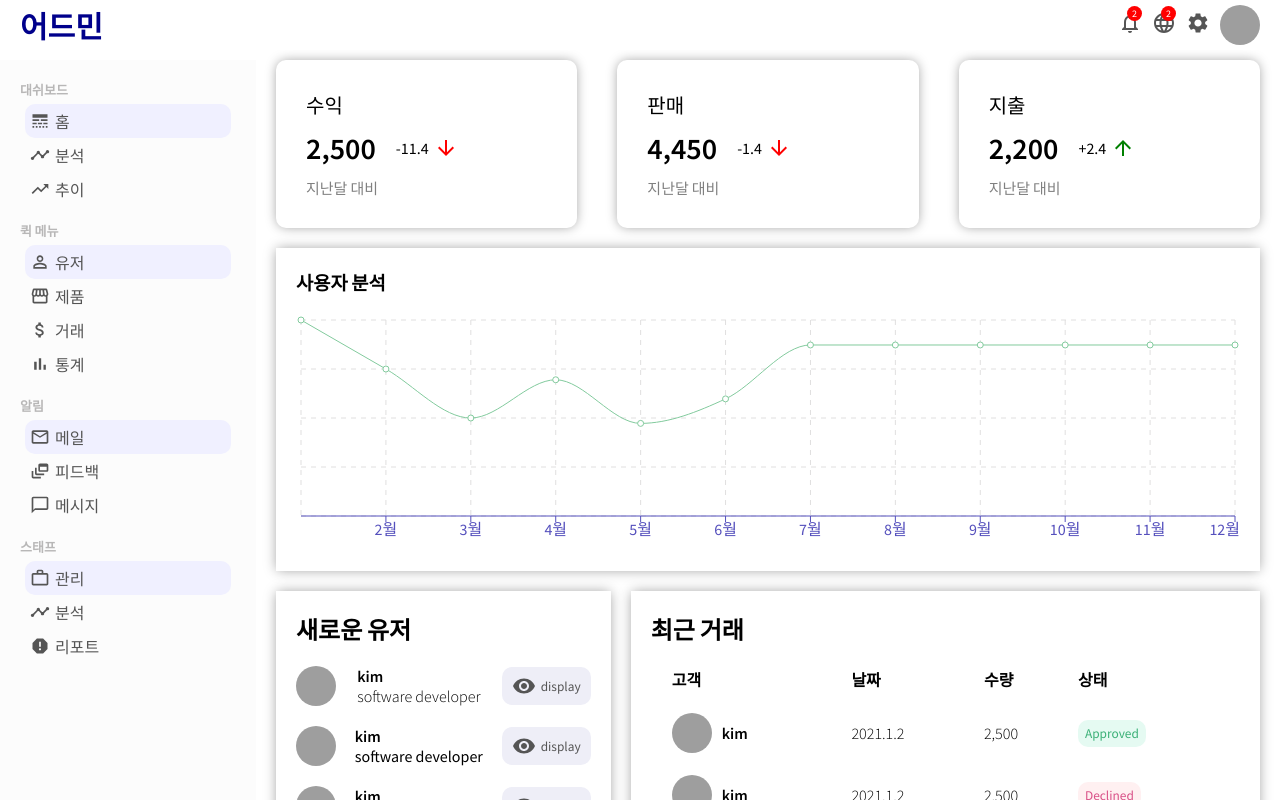
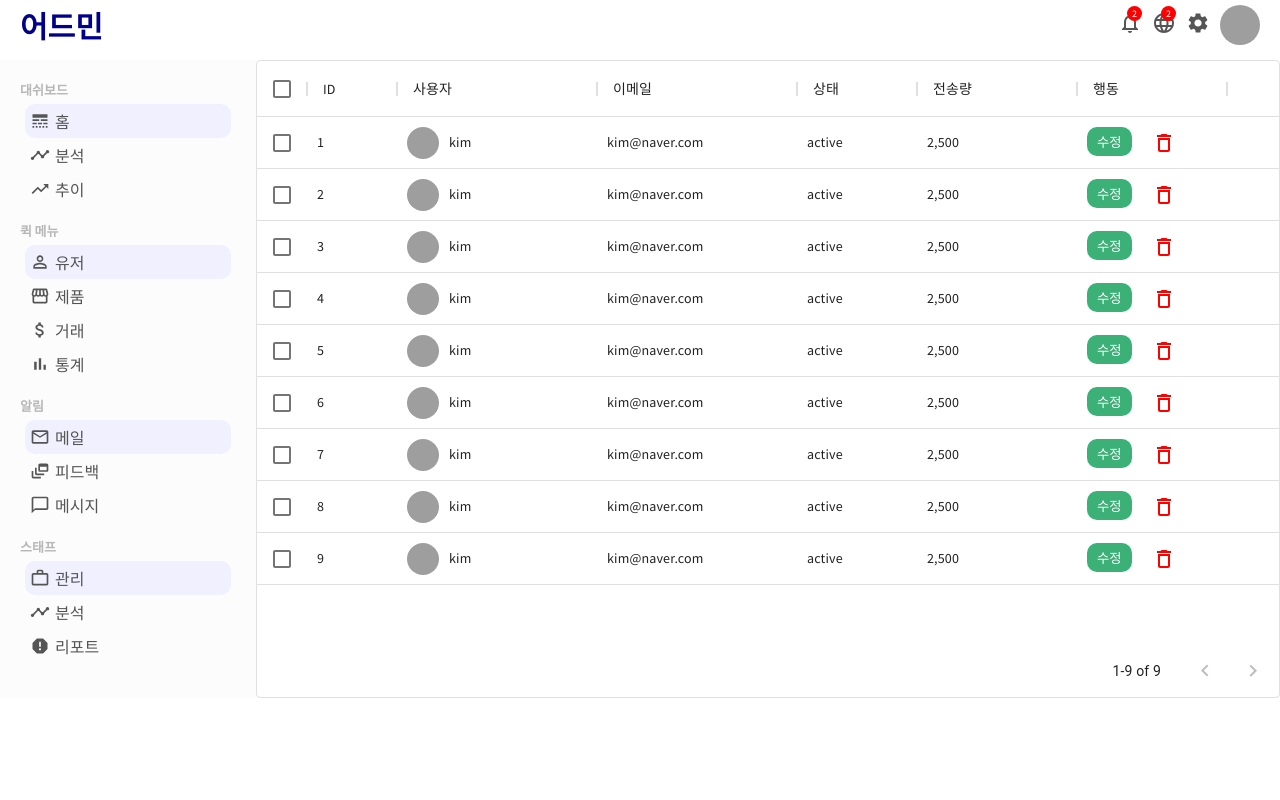
Before and after one commit to overaction/react_admin_dashboard, a React (Create React App) app: page /users in a window 1280 px wide. Shown: the top 800 px of the page. Built offline with nearby package versions, Linux system fonts and the light colour scheme; grey boxes are pictures that could not be loaded; the HTML template or start-up script is replaced by a standard one.

Commit message:
유저 관리 페이지 생성 (+ react-router-dom)

```diff
--- a/package.json
+++ b/package.json
@@ -4,12 +4,14 @@
   "private": true,
   "dependencies": {
     "@material-ui/core": "^4.12.3",
+    "@material-ui/data-grid": "^4.0.0-alpha.37",
     "@material-ui/icons": "^4.11.2",
     "@testing-library/jest-dom": "^5.14.1",
     "@testing-library/react": "^11.2.7",
     "@testing-library/user-event": "^12.8.3",
     "react": "^17.0.2",
     "react-dom": "^17.0.2",
+    "react-router-dom": "^5.3.0",
     "react-scripts": "4.0.3",
     "recharts": "^2.1.2",
     "web-vitals": "^1.1.2"
--- a/src/App.js
+++ b/src/App.js
@@ -2,15 +2,25 @@
 import Topbar from './components/topbar/Topbar';
 import Home from './pages/home/Home'
 import "./app.css"
+import { BrowserRouter as Router, Switch, Route } from 'react-router-dom'
+import UserList from './pages/userList/UserList';
+
 function App() {
   return (
-    <div className="App">
-      <Topbar />
-      <div className="container">
-        <Sidebar />
-        <Home />
-      </div>
-    </div>
+      <Router>
+          <Topbar />
+          <div className="container">
+              <Sidebar />
+              <Switch>
+                <Route exact path="/">
+                  <Home />
+                </Route>
+                <Route path="/users">
+                  <UserList />
+                </Route>
+              </Switch>
+          </div>
+      </Router>
   )
 }
 
--- a/src/dummyData.js
+++ b/src/dummyData.js
@@ -48,3 +48,78 @@
     'Active User': 3490,
   },
 ]
+
+export const rows = [
+  {
+      id: 1,
+      username: 'kim',
+      avatar: 'https://upload.wikimedia.org/wikipedia/commons/thumb/b/bc/Unknown_person.jpg/542px-Unknown_person.jpg',
+      email: 'kim@naver.com',
+      status: 'active',
+      transaction: '2,500',
+  },
+  {
+      id: 2,
+      username: 'kim',
+      avatar: 'https://upload.wikimedia.org/wikipedia/commons/thumb/b/bc/Unknown_person.jpg/542px-Unknown_person.jpg',
+      email: 'kim@naver.com',
+      status: 'active',
+      transaction: '2,500',
+  },
+  {
+      id: 3,
+      username: 'kim',
+      avatar: 'https://upload.wikimedia.org/wikipedia/commons/thumb/b/bc/Unknown_person.jpg/542px-Unknown_person.jpg',
+      email: 'kim@naver.com',
+      status: 'active',
+      transaction: '2,500',
+  },
+  {
+      id: 4,
+      username: 'kim',
+      avatar: 'https://upload.wikimedia.org/wikipedia/commons/thumb/b/bc/Unknown_person.jpg/542px-Unknown_person.jpg',
+      email: 'kim@naver.com',
+      status: 'active',
+      transaction: '2,500',
+  },
+  {
+      id: 5,
+      username: 'kim',
+      avatar: 'https://upload.wikimedia.org/wikipedia/commons/thumb/b/bc/Unknown_person.jpg/542px-Unknown_person.jpg',
+      email: 'kim@naver.com',
+      status: 'active',
+      transaction: '2,500',
+  },
+  {
+      id: 6,
+      username: 'kim',
+      avatar: 'https://upload.wikimedia.org/wikipedia/commons/thumb/b/bc/Unknown_person.jpg/542px-Unknown_person.jpg',
+      email: 'kim@naver.com',
+      status: 'active',
+      transaction: '2,500',
+  },
+  {
+      id: 7,
+      username: 'kim',
+      avatar: 'https://upload.wikimedia.org/wikipedia/commons/thumb/b/bc/Unknown_person.jpg/542px-Unknown_person.jpg',
+      email: 'kim@naver.com',
+      status: 'active',
+      transaction: '2,500',
+  },
+  {
+      id: 8,
+      username: 'kim',
+      avatar: 'https://upload.wikimedia.org/wikipedia/commons/thumb/b/bc/Unknown_person.jpg/542px-Unknown_person.jpg',
+      email: 'kim@naver.com',
+      status: 'active',
+      transaction: '2,500',
+  },
+  {
+      id: 9,
+      username: 'kim',
+      avatar: 'https://upload.wikimedia.org/wikipedia/commons/thumb/b/bc/Unknown_person.jpg/542px-Unknown_person.jpg',
+      email: 'kim@naver.com',
+      status: 'active',
+      transaction: '2,500',
+  },
+]
--- /dev/null
+++ b/src/pages/userList/UserList.jsx
@@ -0,0 +1,79 @@
+import './userList.css'
+import { DataGrid } from '@material-ui/data-grid'
+import { DeleteOutline } from '@material-ui/icons'
+import { rows } from '../../dummyData'
+import { Link } from 'react-router-dom'
+import { useState } from 'react'
+
+export default function UserList() {
+    const [data, setData] = useState(rows);
+
+    const handleDelete = (id) => {
+        console.log(id);
+        setData(data.filter(item => item.id !== id));
+    }
+
+    const columns = [
+        { field: 'id', headerName: 'ID', width: 90 },
+        {
+            field: 'username',
+            headerName: '사용자',
+            width: 200,
+            renderCell: params => {
+                return (
+                    <div className="userListUser">
+                        <img
+                            src={params.row.avatar}
+                            alt=""
+                            className="userListImg"
+                        />
+                        {params.row.username}
+                    </div>
+                )
+            },
+        },
+        {
+            field: 'email',
+            headerName: '이메일',
+            width: 200,
+        },
+        {
+            field: 'status',
+            headerName: '상태',
+            width: 120,
+        },
+        {
+            field: 'transaction',
+            headerName: '전송량',
+            description: 'This column has a value getter and is not sortable.',
+            width: 160,
+        },
+        {
+            field: 'action',
+            headerName: '행동',
+            width: 150,
+            renderCell: (params) => {
+                return (
+                    <>
+                        <Link to={'/user/' + params.row.id}>
+                            <button className="userListEdit">수정</button>
+                        </Link>
+                        <DeleteOutline className="userListDelete" onClick={() => handleDelete(params.row.id)}/>
+                    </>
+                )
+            },
+        },
+    ]
+
+    return (
+        <div className="userList">
+            <DataGrid
+                rows={data}
+                columns={columns}
+                pageSize={9}
+                checkboxSelection
+                disableSelectionOnClick
+            />
+        </div>
+    )
+}
--- /dev/null
+++ b/src/pages/userList/userList.css
@@ -0,0 +1,31 @@
+.userList {
+    flex: 4;
+}
+
+.userListUser {
+    display: flex;
+    align-items: center;
+}
+
+.userListImg {
+    width: 32px;
+    height: 32px;
+    border-radius: 50%;
+    margin-right: 10px;
+    object-fit: cover;
+}
+
+.userListEdit {
+    border: none;
+    border-radius: 10px;
+    padding: 5px 10px;
+    background-color: #3bb077;
+    color: white;
+    cursor: pointer;
+    margin-right: 20px;
+}
+
+.userListDelete {
+    color: red;
+    cursor: pointer;
+}
```
Also changed, not shown: 1 other file (tests, documents, lock files or other folders).
